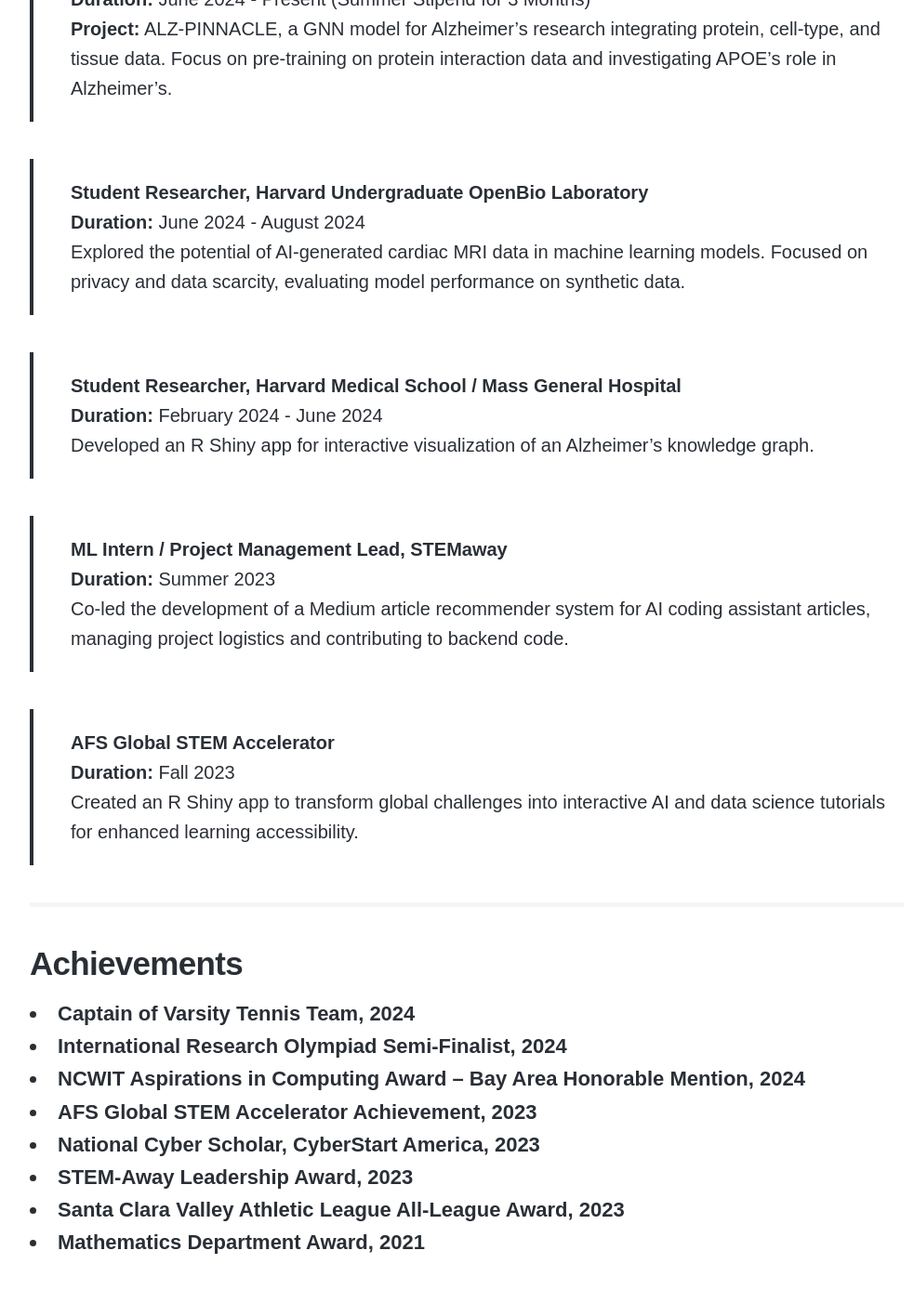
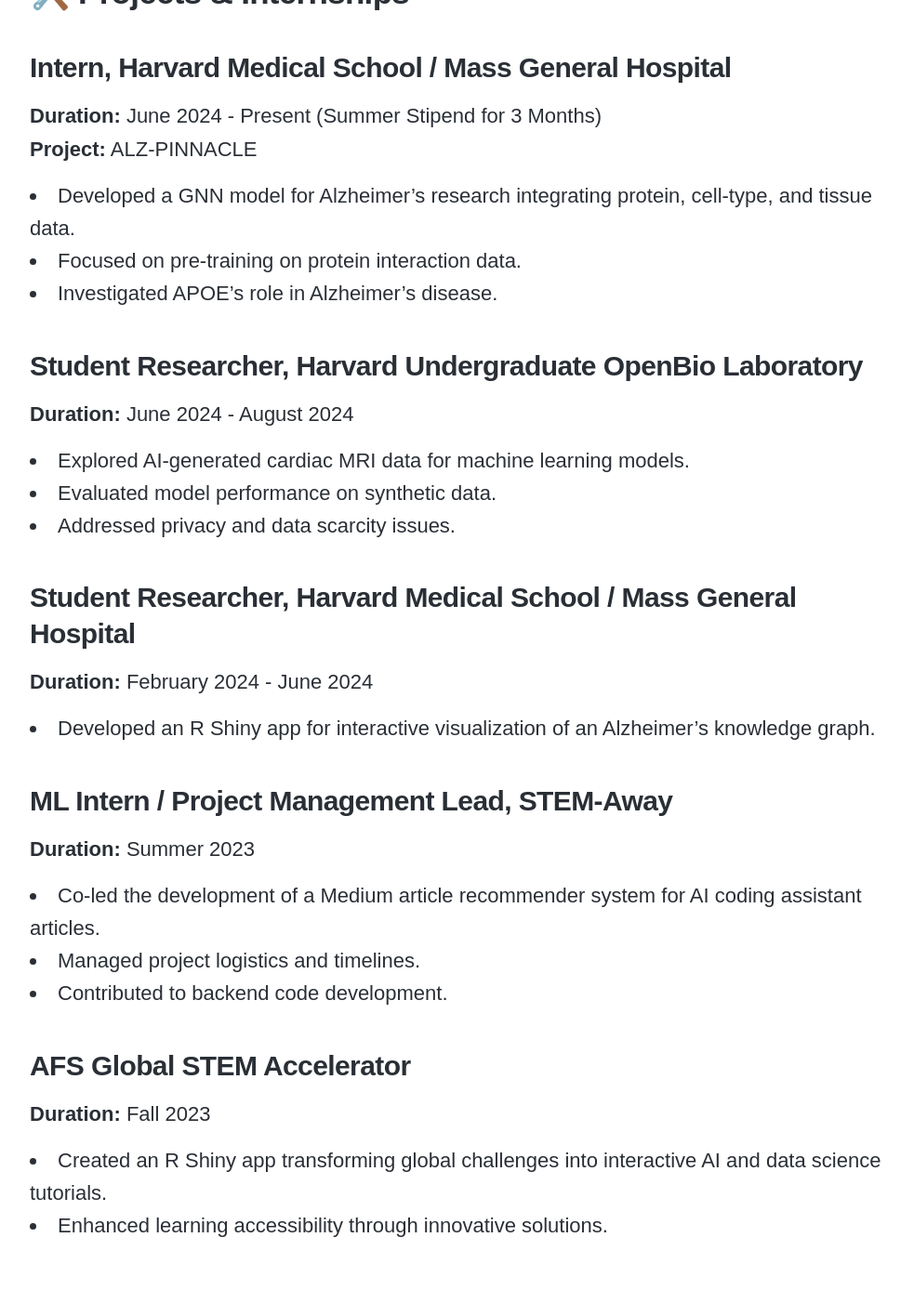
Before and after one commit to anya-chauhan/anya-chauhan.github.io, a Jekyll site: the page built from _pages/Resume.md, in a window 1280 px wide and 1400 px high, scrolled down 1707 px. Shown: the top 1388 px of the window at 93% size, without its empty margins (138-1121 px from the left). Built offline with Jekyll 4.4.1, drawn with Linux system fonts in a browser that asks for light colours; nearby versions of some CDN libraries; some web fonts are replaced; some of the changed text lies outside the part shown.

Commit message:
Update Resume.md

```diff
--- a/_pages/Resume.md
+++ b/_pages/Resume.md
@@ -1,63 +1,86 @@
 ---
 title: Education. &nbsp; Experience. &nbsp; Achievements
-subtitle: Skills illustrated with individual projects
+subtitle: Details
 featured_image: /images/resume3.jpg
 ---
 
-<h2><span>Education</span></h2>
+## 🎓 Education
 
-<h4>Los Gatos High School, CA</h4>
-**GPA:** 4.0, **Weighted GPA:** 4.63
+### Los Gatos High School, CA
+**GPA:** 4.0 &nbsp;•&nbsp; **Weighted GPA:** 4.63
 **Duration:** August 2022 - Present
+
 - **Junior Year Courses:** AP Biology, AP Chemistry, AP Language, AP U.S. History, French IV Honors, Yearbook
 - **Sophomore Year Courses:** AP Calculus BC, AP European History, English 10 Honors, French III, Yearbook
 - **Freshman Year Courses:** Biology Honors, Trigonometry/Precalculus Honors, English 9 Honors, French II, Journalism
 
-<h4>Evergreen College, CA (Dual Enrollment)</h4>
+### Evergreen College, CA (Dual Enrollment)
 **Duration:** September 2024 - Present
-- **Courses:** Discrete Mathematics
 
-<h4>West Valley College, CA (Dual Enrollment)</h4>
+- **Course:** Discrete Mathematics
+
+### West Valley College, CA (Dual Enrollment)
 **Duration:** June 2023 - August 2024
+
 - **Courses:** Linear Algebra, Differential Equations, Introduction to Ethics
 
-<h4>University of California Scout Program</h4>
+### University of California Scout Program
 **Duration:** August 2021 - August 2024
+
 - **Courses:** AP Physics 1 (Sophomore Summer), AP Computer Science A (Middle School)
 
-<hr style="height:5px;color:black">
+<br>
 
-<h2><span>Projects / Internships</span></h2>
+---
 
-> **Intern, Harvard Medical School / Mass General Hospital**
-> **Duration:** June 2024 - Present (Summer Stipend for 3 Months)
-> **Project:** ALZ-PINNACLE, a GNN model for Alzheimer’s research integrating protein, cell-type, and tissue data. Focus on pre-training on protein interaction data and investigating APOE’s role in Alzheimer’s.
+## 🛠️ Projects & Internships
 
-> **Student Researcher, Harvard Undergraduate OpenBio Laboratory**
-> **Duration:** June 2024 - August 2024
-> Explored the potential of AI-generated cardiac MRI data in machine learning models. Focused on privacy and data scarcity, evaluating model performance on synthetic data.
+### Intern, Harvard Medical School / Mass General Hospital
+**Duration:** June 2024 - Present (Summer Stipend for 3 Months)
+**Project:** ALZ-PINNACLE
 
-> **Student Researcher, Harvard Medical School / Mass General Hospital**
-> **Duration:** February 2024 - June 2024
-> Developed an R Shiny app for interactive visualization of an Alzheimer’s knowledge graph.
+- Developed a GNN model for Alzheimer’s research integrating protein, cell-type, and tissue data.
+- Focused on pre-training on protein interaction data.
+- Investigated APOE’s role in Alzheimer’s disease.
 
-> **ML Intern / Project Management Lead, STEMaway**
-> **Duration:** Summer 2023
-> Co-led the development of a Medium article recommender system for AI coding assistant articles, managing project logistics and contributing to backend code.
+### Student Researcher, Harvard Undergraduate OpenBio Laboratory
+**Duration:** June 2024 - August 2024
 
-> **AFS Global STEM Accelerator**
-> **Duration:** Fall 2023
-> Created an R Shiny app to transform global challenges into interactive AI and data science tutorials for enhanced learning accessibility.
+- Explored AI-generated cardiac MRI data for machine learning models.
+- Evaluated model performance on synthetic data.
+- Addressed privacy and data scarcity issues.
 
-<hr style="height:5px;color:black">
+### Student Researcher, Harvard Medical School / Mass General Hospital
+**Duration:** February 2024 - June 2024
 
-<h2><span>Achievements</span></h2>
+- Developed an R Shiny app for interactive visualization of an Alzheimer’s knowledge graph.
 
-- **Captain of Varsity Tennis Team, 2024**
-- **International Research Olympiad Semi-Finalist, 2024**
-- **NCWIT Aspirations in Computing Award – Bay Area Honorable Mention, 2024**
-- **AFS Global STEM Accelerator Achievement, 2023**
-- **National Cyber Scholar, CyberStart America, 2023**
-- **STEM-Away Leadership Award, 2023**
-- **Santa Clara Valley Athletic League All-League Award, 2023**
-- **Mathematics Department Award, 2021**
+### ML Intern / Project Management Lead, STEM-Away
+**Duration:** Summer 2023
+
+- Co-led the development of a Medium article recommender system for AI coding assistant articles.
+- Managed project logistics and timelines.
+- Contributed to backend code development.
+
+### AFS Global STEM Accelerator
+**Duration:** Fall 2023
+
+- Created an R Shiny app transforming global challenges into interactive AI and data science tutorials.
+- Enhanced learning accessibility through innovative solutions.
+
+<br>
+
+---
+
+## 🏆 Achievements
+
+- **Captain of Varsity Tennis Team** (2024)
+- **International Research Olympiad Semi-Finalist** (2024)
+- **NCWIT Aspirations in Computing Award – Bay Area Honorable Mention** (2024)
+- **AFS Global STEM Accelerator Achievement** (2023)
+- **National Cyber Scholar, CyberStart America** (2023)
+- **STEM-Away Leadership Award** (2023)
+- **Santa Clara Valley Athletic League All-League Award** (2023)
+- **Mathematics Department Award** (2021)
+
+---
```
